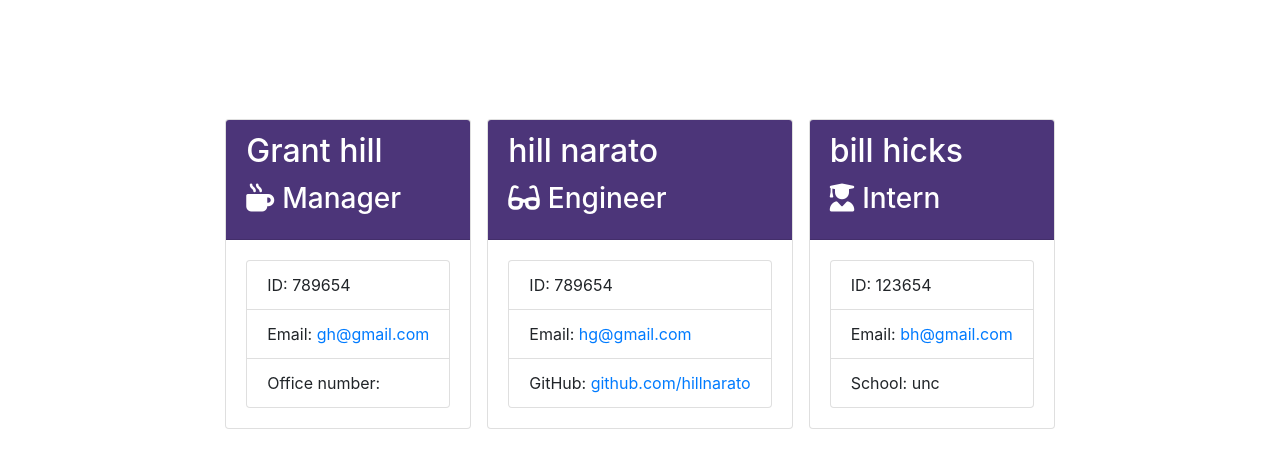
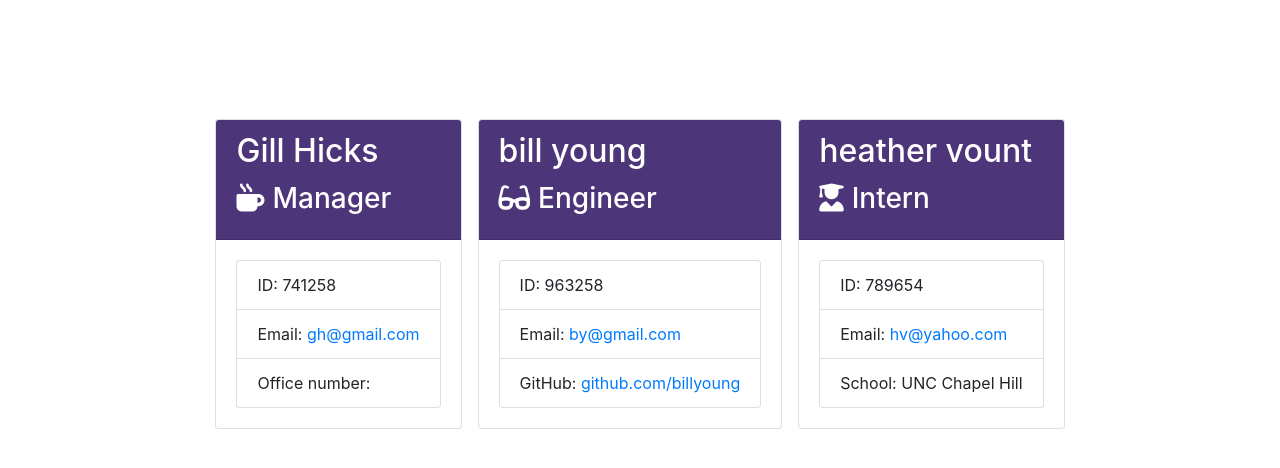
Before and after one commit to 23gzepke/team-template-engine, a website: page output/team.html in a window 1280 px wide. Shown: the part 206-674 px from the top of the page. Drawn offline with nearby package versions, Linux system fonts and the light colour scheme.

Commit message:
readme update

```diff
--- a/output/team.html
+++ b/output/team.html
@@ -25,12 +25,12 @@
             <div class="team-area col-12 d-flex justify-content-center">
                 <div class="card employee-card">
   <div class="card-header">
-      <h2 class="card-title">Grant hill</h2>
+      <h2 class="card-title">Gill Hicks</h2>
       <h3 class="card-title"><i class="fas fa-mug-hot mr-2"></i>Manager</h3>
   </div>
   <div class="card-body">
       <ul class="list-group">
-          <li class="list-group-item">ID: 789654</li>
+          <li class="list-group-item">ID: 741258</li>
           <li class="list-group-item">Email: <a href="mailto:gh@gmail.com">gh@gmail.com</a></li>
           <li class="list-group-item">Office number: </li>
       </ul>
@@ -38,27 +38,27 @@
 </div>
 <div class="card employee-card">
   <div class="card-header">
-      <h2 class="card-title">hill narato</h2>
+      <h2 class="card-title">bill young</h2>
       <h3 class="card-title"><i class="fas fa-glasses mr-2"></i>Engineer</h3>
   </div>
   <div class="card-body">
       <ul class="list-group">
-          <li class="list-group-item">ID: 789654</li>
-          <li class="list-group-item">Email: <a href="mailto:hg@gmail.com">hg@gmail.com</a></li>
-          <li class="list-group-item">GitHub: <a href="https://github.com/github.com/hillnarato" target="_blank" rel="noopener noreferrer">github.com/hillnarato</a></li>
+          <li class="list-group-item">ID: 963258</li>
+          <li class="list-group-item">Email: <a href="mailto:by@gmail.com">by@gmail.com</a></li>
+          <li class="list-group-item">GitHub: <a href="https://github.com/github.com/billyoung" target="_blank" rel="noopener noreferrer">github.com/billyoung</a></li>
       </ul>
   </div>
 </div>
 <div class="card employee-card">
   <div class="card-header">
-      <h2 class="card-title">bill hicks</h2>
+      <h2 class="card-title">heather vount</h2>
       <h3 class="card-title"><i class="fas fa-user-graduate mr-2"></i>Intern</h3>
   </div>
   <div class="card-body">
       <ul class="list-group">
-          <li class="list-group-item">ID: 123654</li>
-          <li class="list-group-item">Email: <a href="mailto:bh@gmail.com">bh@gmail.com</a></li>
-          <li class="list-group-item">School: unc</li>
+          <li class="list-group-item">ID: 789654</li>
+          <li class="list-group-item">Email: <a href="mailto:hv@yahoo.com">hv@yahoo.com</a></li>
+          <li class="list-group-item">School: UNC Chapel Hill</li>
       </ul>
   </div>
 </div>
```
Also changed, not shown: README.md.
